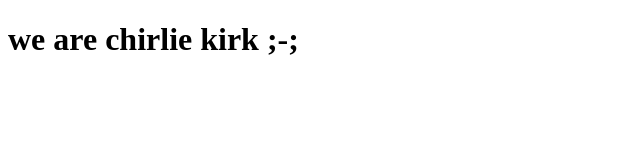
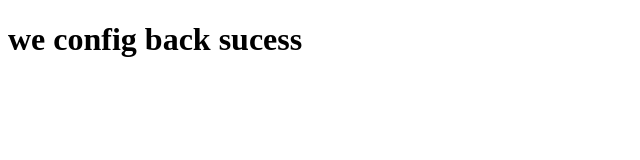
Before and after one commit to jajajawwswws-lab/senac_system, a plain HTML site: page config.html in a window 1280 px wide. Shown: the whole page, without its empty margins (0-640 px from the left). Drawn offline with Linux system fonts and the light colour scheme.

Commit message:
Update config.html

```diff
--- a/config.html
+++ b/config.html
@@ -6,6 +6,6 @@
     <title>Document</title>
 </head>
 <body>
-    <h1>we are chirlie kirk ;-;</h1>
+    <h1>we config back sucess</h1>
 </body>
 </html>
```
